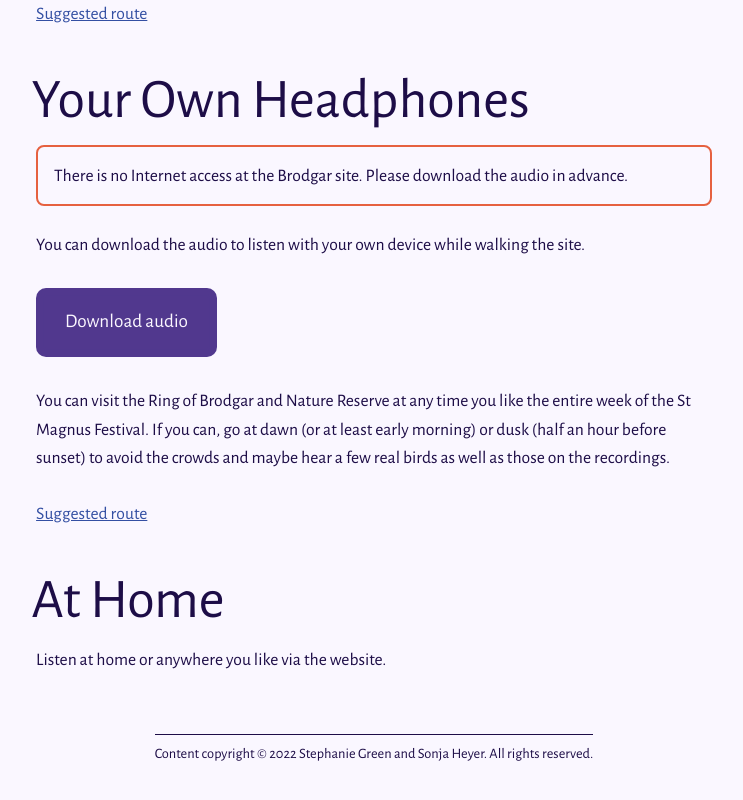
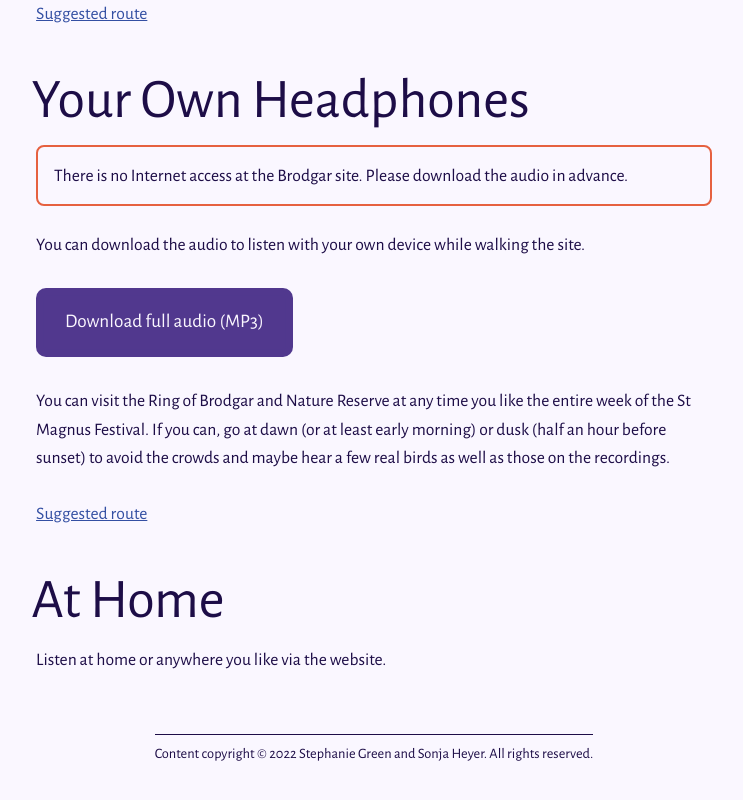
Before and after one commit to empowermint/brodgar, a Next.js app: page /take-part in a window 1280 px wide. Shown: the part 907-1707 px from the top of the page, without its empty margins (266-1009 px from the left). Built offline with nearby package versions, Linux system fonts and the light colour scheme.

Commit message:
Link full audio download

```diff
--- a/pages/take-part/index.mdx
+++ b/pages/take-part/index.mdx
@@ -35,7 +35,7 @@ The sound umbrellas will be available only on Saturday and Sunday, 17th and 18th
 
 You can download the audio to listen with your own device while walking the site.
 
-<button>Download audio</button>
+<a class="button" type="audio/mp3" href="./audio/Rewilding_ Brodgar UMBRELLA_complete.mp3" download>Download full audio (MP3)</a>
 
 You can visit the Ring of Brodgar and Nature Reserve at any time you like the entire week of the St Magnus Festival. If you can, go at dawn (or at least early morning) or dusk (half an hour before sunset) to avoid the crowds and maybe hear a few real birds as well as those on the recordings.
 
--- a/styles/reset-and-base.scss
+++ b/styles/reset-and-base.scss
@@ -118,7 +118,8 @@ a {
 
 // ### BUTTONS
 
-button {
+button,
+a.button {
   background: var(--brand);
   color: var(--light);
   padding-inline: 1.5em;
@@ -130,10 +131,14 @@ button {
   backdrop-filter: blur(5px);
   transition: 250ms ease-out;
   font-size: 1.2em;
+  display: inline-block;
+  text-decoration: none;
 }
 
 button:hover,
-button:active {
+a.button:hover,
+button:active,
+a.button:active {
   filter: opacity(95%) brightness(110%);
 }
 
```
